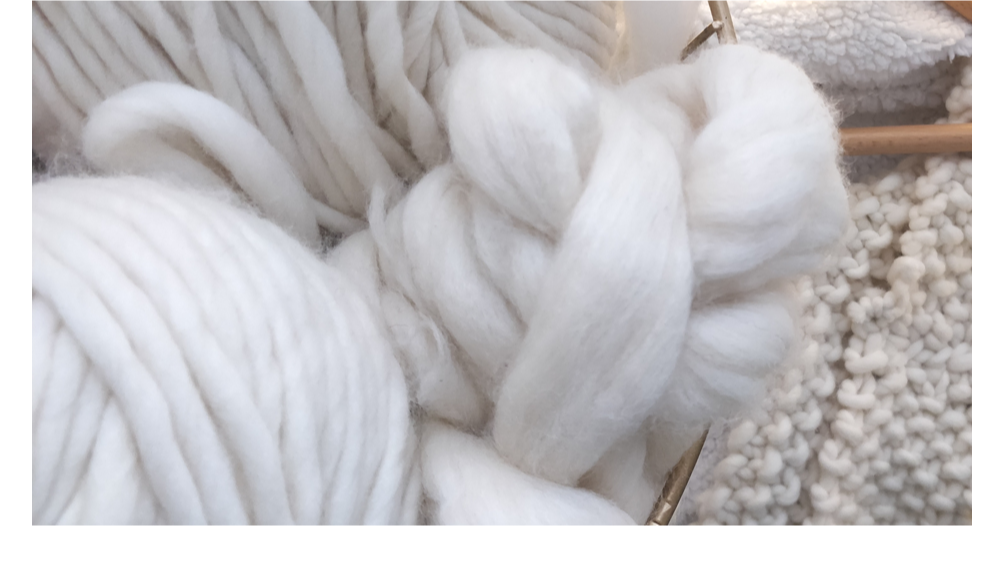
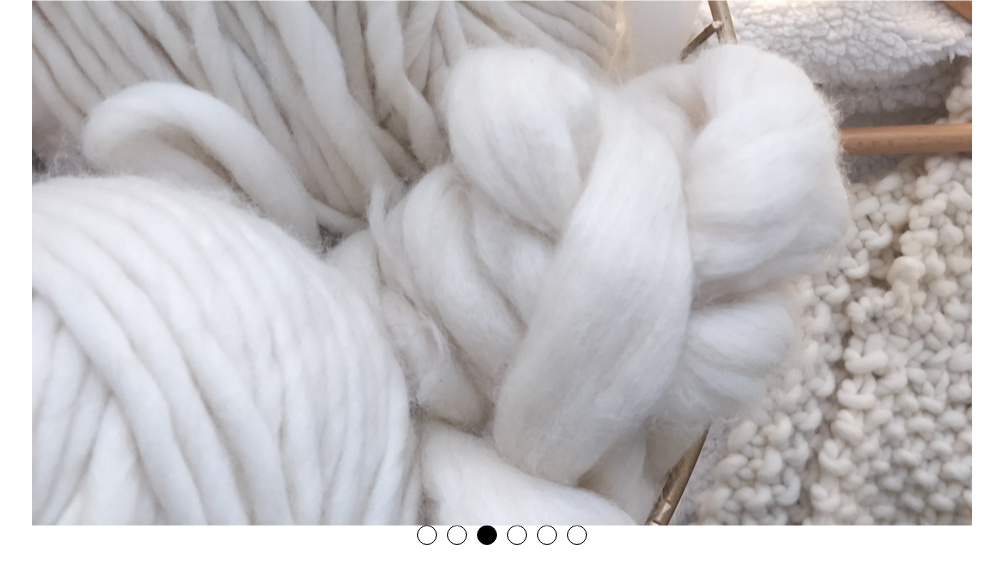
Before and after one commit to imanipaul/react-custom-carousel, a React (Create React App) app: page / in a window 1280 px wide. Shown: the top 584 px of the page, without its empty margins (138-1141 px from the left). Built offline with nearby package versions, Linux system fonts and the light colour scheme.

Commit message:
Render correct number of dots

```diff
--- a/src/App.js
+++ b/src/App.js
@@ -10,13 +10,13 @@ function App() {
   return (
     <div className="App">
       <CustomCarousel
-        img1={lambs}
+        // img1={lambs}
         // img2={yarn}
-        vid2={loopvid}
-        img3={sheep}
+        // vid2={loopvid}
+        // img3={sheep}
         width={940}
         height={525}
-        dots={false}
+        dots={true}
         assets={[lambs, loopvid, yarn, sheep, yarn, sheep]}
         duration={3000}
       />
--- a/src/Component/index.js
+++ b/src/Component/index.js
@@ -47,14 +47,15 @@ class CustomCarousel extends React.Component {
         });
     }
 
-    nextSlide(index) {
+    nextSlide = (event) => {
+        console.log(event.target.getAttribute('value'))
         clearInterval(this.state.counterInterval);
         clearInterval(this.state.slideInterval);
         this.setState({
-            currentSlide: index
+            currentSlide: event.target.getAttribute('value')
         });
-        this.setSlide(index);
-        this.setDot(index);
+        this.setSlide(event.target.getAttribute('value'));
+        this.setDot(event.target.getAttribute('value'));
     }
 
     setSlide(val) {
@@ -62,7 +63,7 @@ class CustomCarousel extends React.Component {
         slides.forEach(function (slide) {
             return slide.classList.remove("showing");
         });
-        slides[val - 1].classList.add("showing");
+        slides[val].classList.add("showing");
     }
 
     setDot(val) {
@@ -70,16 +71,16 @@ class CustomCarousel extends React.Component {
         dots.forEach(function (dot) {
             return dot.classList.remove("current-dot");
         });
-        console.log("dots: ", dots);
-        console.log("dots val: ", dots[val - 1]);
-        dots[val - 1].classList.add("current-dot");
+        // console.log("dots: ", dots);
+        // console.log("dots val: ", dots[val - 1]);
+        dots[val].classList.add("current-dot");
     }
 
     getFileTypes() {
         let fileTypes = this.props.assets.map(function (asset) {
 
             let extension = asset.slice((Math.max(0, asset.lastIndexOf(".")) || Infinity) + 1);
-            console.log('extension is: ', extension)
+            // console.log('extension is: ', extension)
 
             let fileInfo = {}
 
@@ -96,7 +97,7 @@ class CustomCarousel extends React.Component {
 
         })
 
-        console.log('fileTypes is: ', fileTypes)
+        // console.log('fileTypes is: ', fileTypes)
 
         return fileTypes
     }
@@ -104,7 +105,7 @@ class CustomCarousel extends React.Component {
     renderSlides() {
 
         return this.state.files.map(function (file, index) {
-            console.log(file['type'])
+            // console.log(file['type'])
             if (file['type'] === 'video') {
                 return (
                     <div key={index} className={index === 0 ? 'carousel-slides showing' : 'carousel-slides'}>
@@ -148,53 +149,9 @@ class CustomCarousel extends React.Component {
                 >
 
                     {this.state.files && this.renderSlides()}
-                    {/* <div className="carousel-slides showing">
-            {this.props.img1 ? (
-              <img className="carousel" src={this.props.img1} alt="" />
-            ) : (
-              <video autoplay muted loop controlsList="nodownload">
-                <source src={this.props.vid1} type="video/mp4" />
-              </video>
-            )}
-          </div>
-          <div className="carousel-slides">
-            {this.props.img2 ? (
-              <img className="carousel" src={this.props.img2} alt="" />
-            ) : (
-              <video controlsList="nodownload" autoPlay muted loop>
-                <source src={this.props.vid2} type="video/mp4" />
-              </video>
-            )}
-          </div>
-          <div className="carousel-slides">
-            {this.props.img3 ? (
-              <img className="carousel" src={this.props.img3} alt="" />
-            ) : (
-              <video autoplay muted loop controlsList="nodownload">
-                <source src={this.props.vid3} type="video/mp4" />
-              </video>
-            )}
-          </div> */}
-                    {/* {console.log(this.props.assets)} */}
-                    {/* {this.props.assets.map(function (asset, index) {
-                        // console.log(asset)
-                        if (index === 0) {
-                            return (<div key={index} className="carousel-slides showing">
-                                <img className="carousel" src={asset} alt="" />
-                            </div>)
-                        }
-                        else {
-                            return (
-                                <div key={index} className="carousel-slides ">
-                                    <img className="carousel" src={asset} alt="" />
-                                </div>
-                            )
-                        }
-                    })} */}
-
 
                 </div>
-                {this.props.dots && (
+                {/* {this.props.dots && (
                     <div className="carousel-dots">
                         {this.state.slides.map(val => {
                             if (val === 1) {
@@ -217,6 +174,21 @@ class CustomCarousel extends React.Component {
                             );
                         })}
                     </div>
+                )} */}
+
+                {this.props.dots && (
+                    <div className='carousel-dots'>
+                        {this.props.assets.map((val, i) => {
+                            return (
+                                <div
+                                    key={i}
+                                    value={i}
+                                    id={`dot${i}`}
+                                    className={i === 0 ? 'dot carousel-dot' : 'dot'}
+                                    onClick={(e) => this.nextSlide(e)}
+                                ></div>)
+                        })}
+                    </div>
                 )}
             </div>
         );
```
Also changed, not shown: 1 other file (tests, documents, lock files or other folders).
